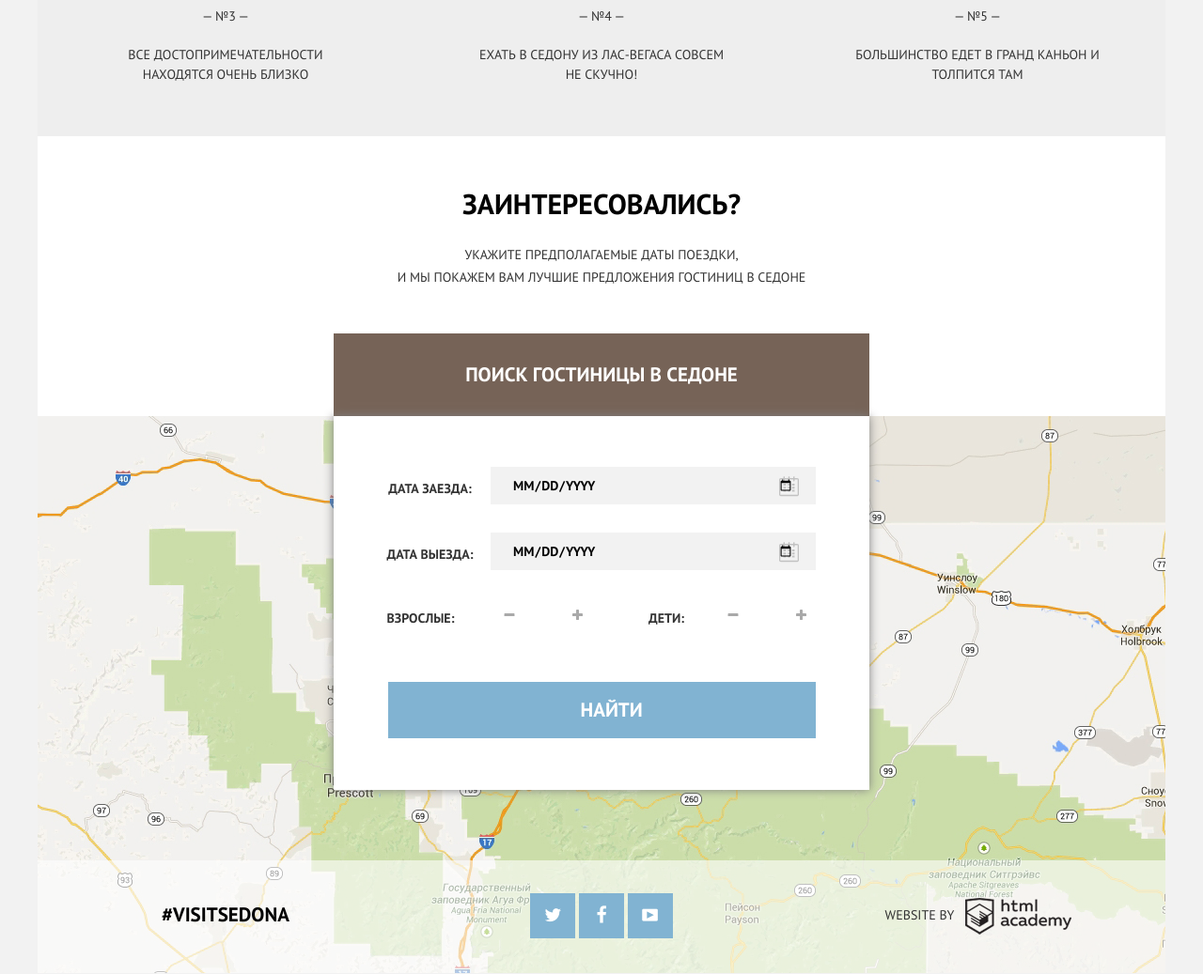
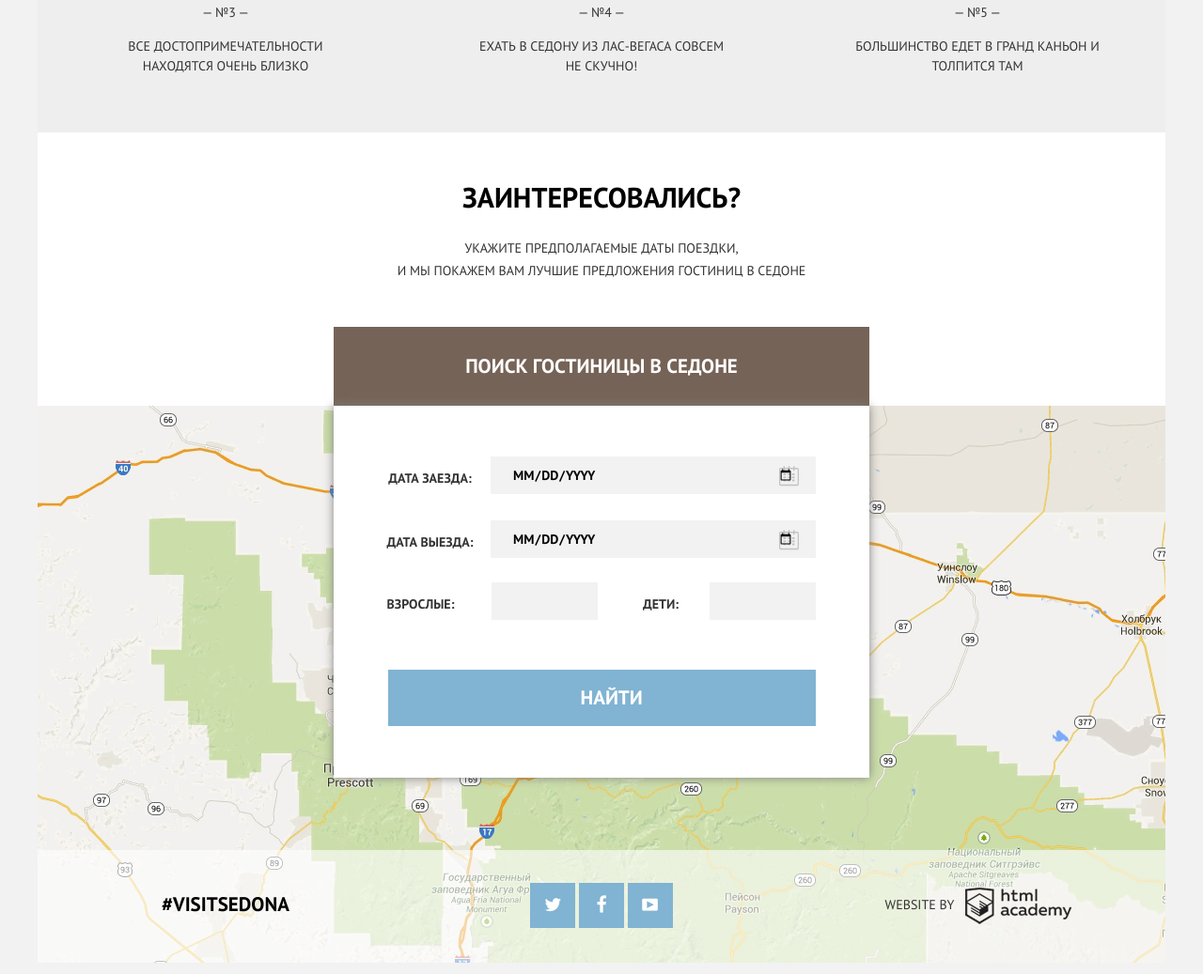
Before and after one commit to vicabelotelova/131771-sedona, a plain HTML site: page index.html in a window 1280 px wide. Shown: the part 1736-2773 px from the top of the page at 94% size. Drawn offline with Linux system fonts and the light colour scheme; files whose address does not match are found by name.

Commit message:
правки

```diff
--- a/css/style.css
+++ b/css/style.css
@@ -127,7 +127,7 @@ h3 {
 
 .what-is-sedona span {
 	font-weight: normal;
-	padding-bottom: 50px;
+	padding-bottom: 48px;
 	display: block;
 }
 
@@ -151,7 +151,7 @@ h3 {
 .feature-1 .feature-number {
 	font-weight: normal;
 	line-height: 21px;
-	padding-bottom: 18px;
+	padding-bottom: 15px;
 }
 
 .feature-1 span {
@@ -196,7 +196,7 @@ h3 {
 
 .features span {
 	display: block;
-	padding-bottom: 32px;
+	padding-bottom: 30px;
 }
 
 .feature-2 > .advantage {
@@ -218,7 +218,7 @@ h3 {
 .feature-2 strong {
 	font-size: 21px;
 	line-height: 21px;
-	padding-top: 58px;
+	padding-top: 55px;
 	display: block;
 }
 
@@ -253,7 +253,7 @@ h3 {
 .feature-3 .feature-number {
 	font-weight: normal;
 	line-height: 21px;
-	margin-bottom: 20px;
+	margin-bottom: 15px;
 }
 
 .feature-3 span {
@@ -263,7 +263,7 @@ h3 {
 }
 
 .travel {
-	padding-top: 35px;
+	padding-top: 32px;
 	text-align: center;
 	background-color: #fff;
 }
@@ -292,7 +292,7 @@ h3 {
   border: none;
   outline: none;
   cursor: pointer;
-  padding: 31px 140px;
+  padding: 29px 140px;
 }
 
 .form-wrapper {
@@ -314,7 +314,7 @@ h3 {
 	width: 95px;
 	float: left;
 	padding-top: 10px;
-	padding-bottom: 20px;
+	padding-bottom: 18px;
 	padding-right: 15px;
 }
 
@@ -354,10 +354,6 @@ h3 {
 	background-position: 95% 8px;
 }
 
-.appointment-form input.plus {
-	background: url("../img/sprite-form.png") no-repeat 95% -24px,
-	url("../img/sprite-form.png") no-repeat 5% -50px;
-}
 
 .appointment-form input:hover {
 	background-color: #ebebeb;
@@ -365,8 +361,7 @@ h3 {
 
 .appointment-form input:focus {
 	background-color: #fff;
-	border: 1px solid #e5e5e5;
-	padding: 4px 21px;
+	outline: 1px solid #f2f2f2;
 }
 
 .kid label {
@@ -377,16 +372,24 @@ h3 {
 }
 
 .adult input, .kid input {
-	width: 60px;
+	width: 65px;
+	text-align: center;
+	background-color: #f2f2f2;
+  	border: 1px solid #f2f2f2;
+  	z-index: 3;
 }
 
 .kid input {
-	margin-left: 0;
+	margin-left: -2px;
 }
 
 .adult label {
 	margin-left: -10px;
-	margin-right: 15px;
+	margin-right: 13px;
+}
+
+.kid label {
+	margin-left: -9px;
 }
 
 .adult, .kid{
@@ -394,7 +397,7 @@ h3 {
 	display: block;
 	margin-top: -2px;
 	margin-bottom: 0;
-	padding-bottom: 35px;
+	padding-bottom: 39px;
 }
 
 .map {
--- a/index.html
+++ b/index.html
@@ -110,10 +110,10 @@
 					<label for="todaterent">Дата выезда:</label><input  class="calendar" id="todaterent" type="date" min="2016-01-01" max="2050-01-01">
 				</p>
 				<p class="input-wrapper clearfix adult">
-					<label for="adultcount">Взрослые:</label><input class="plus minus" id="adultcount" type="number" min="1" max="120" step="1">
+					<label for="adultcount">Взрослые:</label><input class="plus minus" id="adultcount" min="1" max="120" step="1">
 				</p>
 				<p class="input-wrapper clearfix kid">
-					<label for="kidcount">Дети:</label><input class="plus minus" id="kidcount" type="number" min="0" max="120" step="1">
+					<label for="kidcount">Дети:</label><input class="plus minus" id="kidcount" min="0" max="120" step="1">
 				</p>
 					<button type="button">Найти</button>
 				</form>
```
Also changed, not shown: hotels.html (+2 -2 lines).
